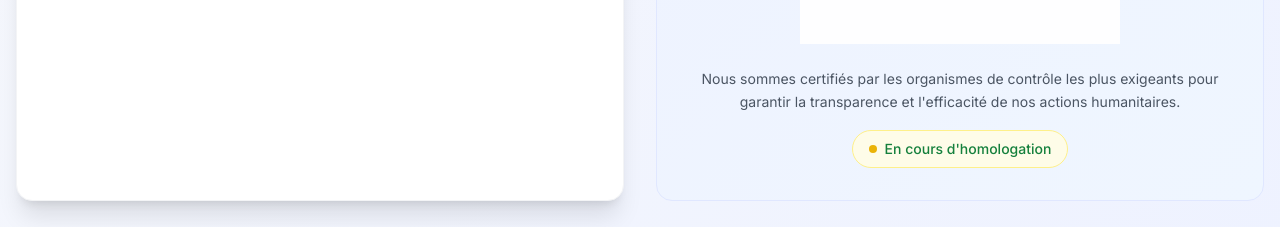
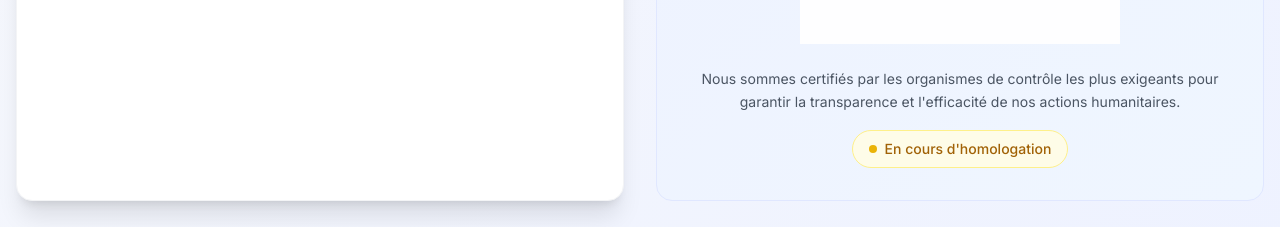
Before and after one commit to protecteur-Mak/espoir-global-site, a Next.js app: page / in a window 1280 px wide. Shown: the part 5180-5407 px from the top of the page. Built offline with nearby package versions, Linux system fonts and the light colour scheme; what i18n-iso-countries would draw is missing.

Commit message:
Update transparency.tsx

```diff
--- a/components/sections/transparency.tsx
+++ b/components/sections/transparency.tsx
@@ -132,7 +132,7 @@ export function TransparencySection() {
               </p>
               <div className="mt-4 inline-flex items-center bg-yellow-50 px-4 py-2 rounded-full border border-yellow-200">
                 <div className="w-2 h-2 bg-yellow-500 rounded-full mr-2"></div>
-                <span className="text-sm font-medium text-green-700">En cours d'homologation</span>
+                <span className="text-sm font-medium text-yellow-700">En cours d'homologation</span>
               </div>
             </div>
           </div>
```
